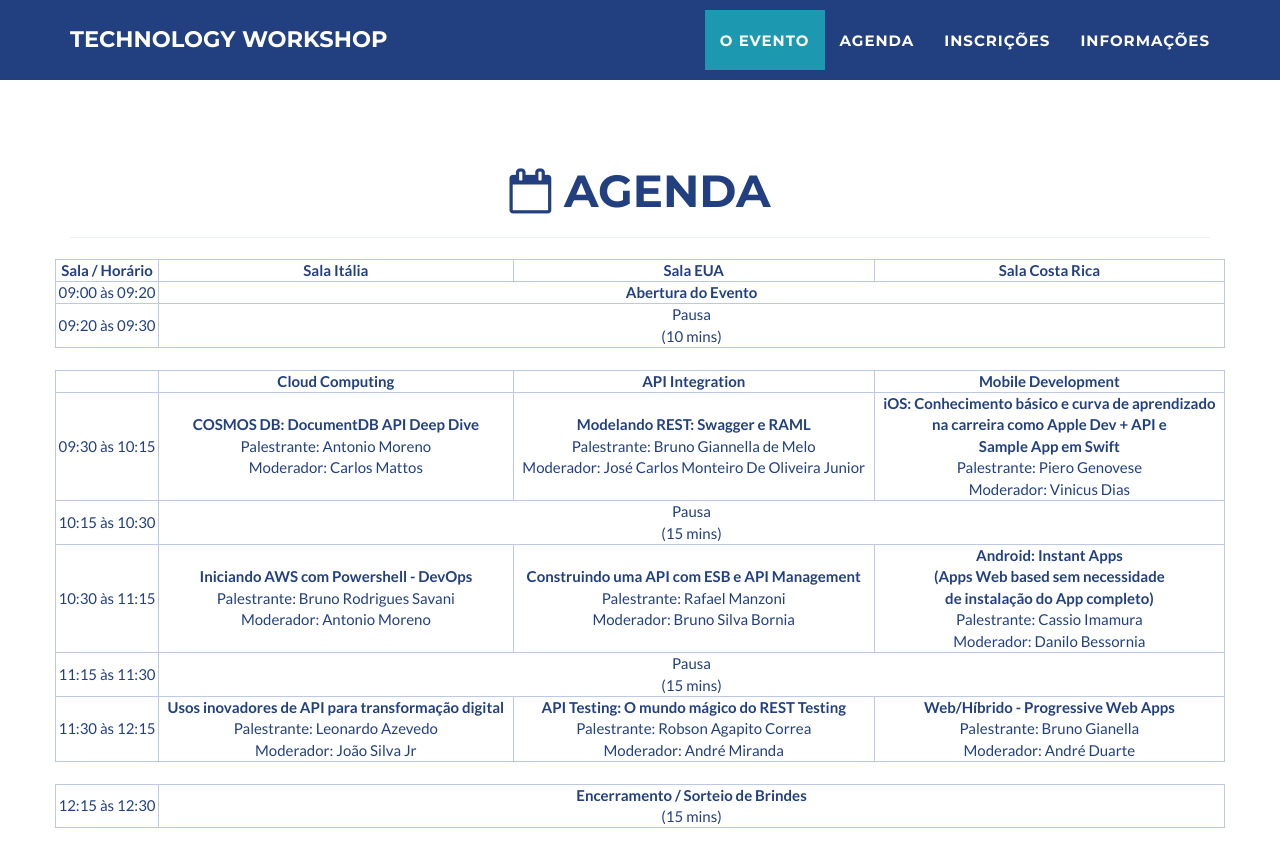
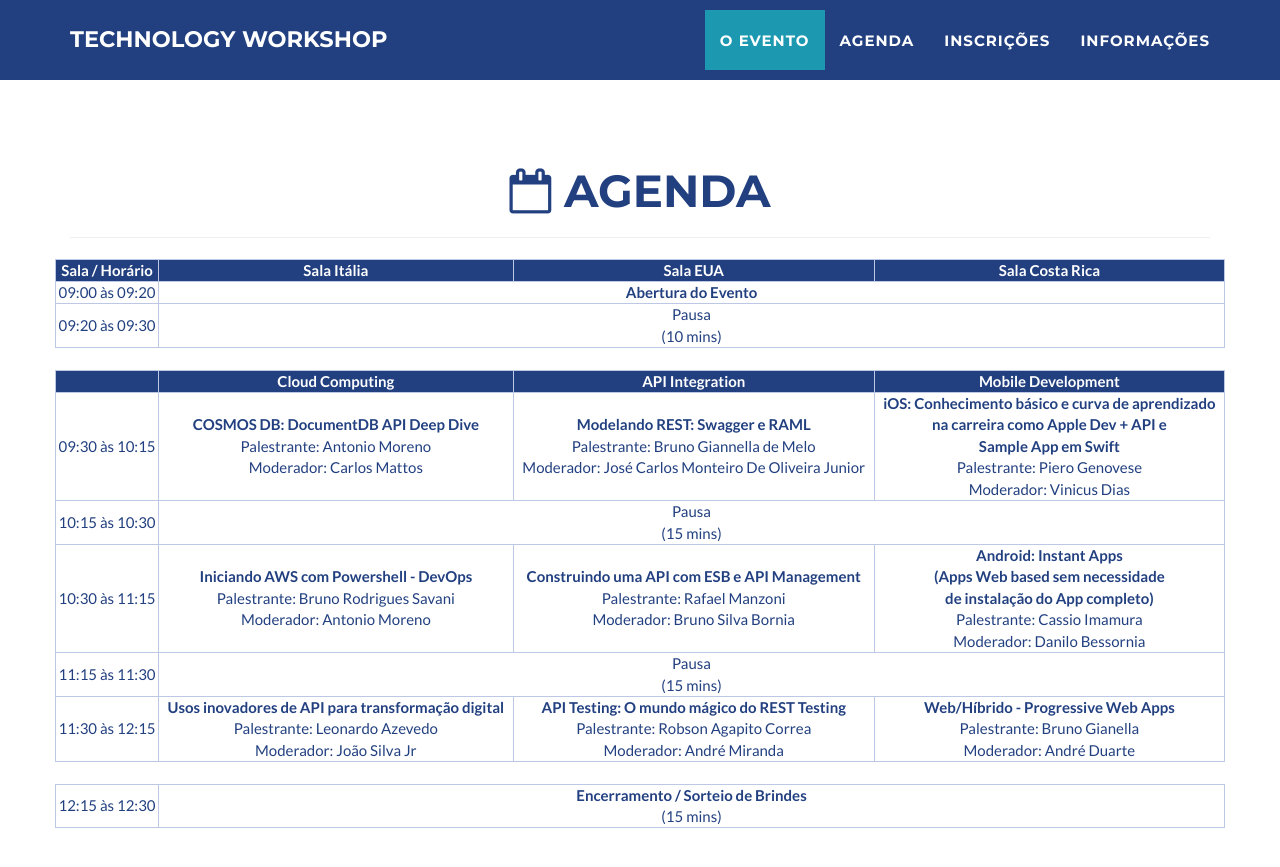
Before and after one commit to gft-technical-practices/2017-workshop-2, a Jekyll site: the page built from index.html, in a window 1280 px wide and 900 px high, scrolled down 1276 px. Shown: the top 867 px of the window. Built offline with Jekyll 4.4.1, drawn with Linux system fonts in a browser that asks for light colours.

Commit message:
Update agenda.html

```diff
--- a/_includes/agenda.html
+++ b/_includes/agenda.html
@@ -12,7 +12,7 @@
 
 <table cellspacing=0 cellpaddind=0 border=1 align="center" border="solid" width="100%" >
 	<thead>
-		<tr class="custom-header">
+		<tr class="secondary-header">
 			<th>Sala / Horário</th>
 			<th>Sala Itália</th>
 			<th>Sala EUA</th>
@@ -36,7 +36,7 @@
 			<td align="center" class="spacer" colspan="4">&nbsp;</td>
 		</tr>
 
-		<tr class="custom-header">
+		<tr class="secondary-header">
 			<td></td>
 			<td align="center"><b>Cloud Computing</b></td>
 			<td align="center"><b>API Integration</b></td>
```
